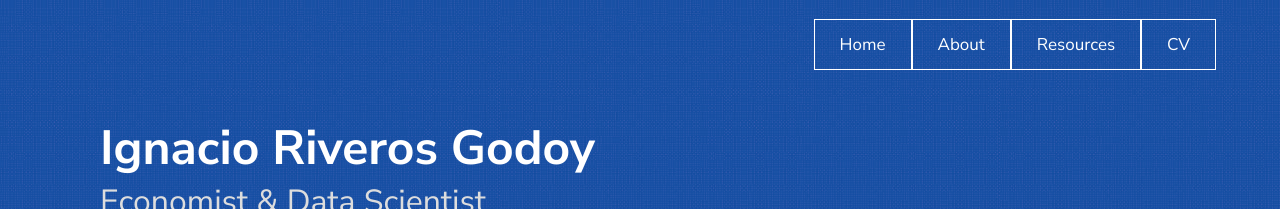
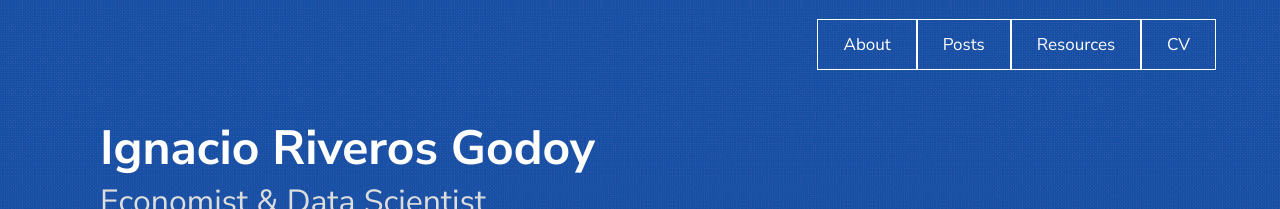
Before and after one commit to ignacioriveros1/ignacioriveros1.github.io, a Jekyll site: the page built from index.md, in a window 1280 px wide. Shown: the top 209 px of the page. Built offline with Jekyll 4.4.1, drawn with Linux system fonts in a browser that asks for light colours.

```diff
--- a/_includes/nav.html
+++ b/_includes/nav.html
@@ -1,10 +1,10 @@
 {%- if site.texture.showNav -%}
 <div class="navbar">
 	<ul>
-		<a href="{{ "/ " | relative_url }}"><li>Home</li></a>
-		<a href="{{ "pages/about/" | relative_url }}"><li>About</li></a>
-		<a href="{{ "pages/resources/" | relative_url }}"><li>Resources</li></a>
-		<a href="{{ "pages/cv/" | relative_url }}"><li>CV</li></a>
+		<a href="{{ "/" | relative_url }}"><li>About</li></a>
+		<a href="{{ "/posts" | relative_url }}"><li>Posts</li></a>
+		<a href="{{ "/resources" | relative_url }}"><li>Resources</li></a>
+		<a href="{{ "/cv" | relative_url }}"><li>CV</li></a>
 	</ul>
 </div>
 {%- endif -%}
```
Also changed, not shown: _includes/section-header.html (added, +8 -0 lines).
